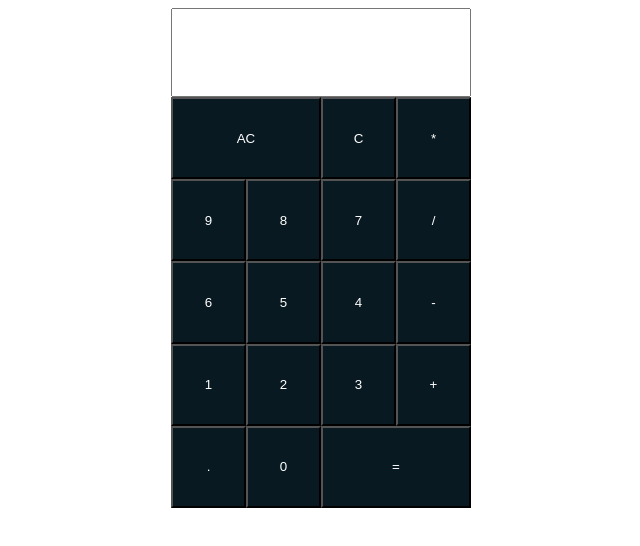
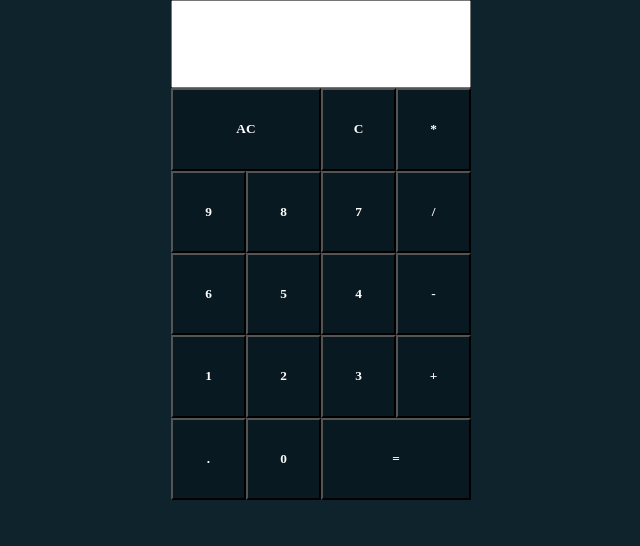
Before and after one commit to Asandile26/calculator, a plain HTML site: page index.html in a window 1280 px wide. Shown: the whole page, without its empty margins (319-959 px from the left). Drawn offline with Linux system fonts and the light colour scheme.

Commit message:
third commit

```diff
--- a/styles/style.css
+++ b/styles/style.css
@@ -1,5 +1,9 @@
 
-* ::before, ::after {
+*,
+::after,
+::before{
+    padding: 0px;
+    margin: 0px;
     font-family: 'Times New Roman', Times, serif;
     box-sizing: border-box;
     font-weight: 900;
@@ -18,7 +22,7 @@
     color: white;
 }
 body {
-    /* background: #091921; */
+    background-color: #0f232d;
     justify-content: center;
     align-items: center;
 }
```
